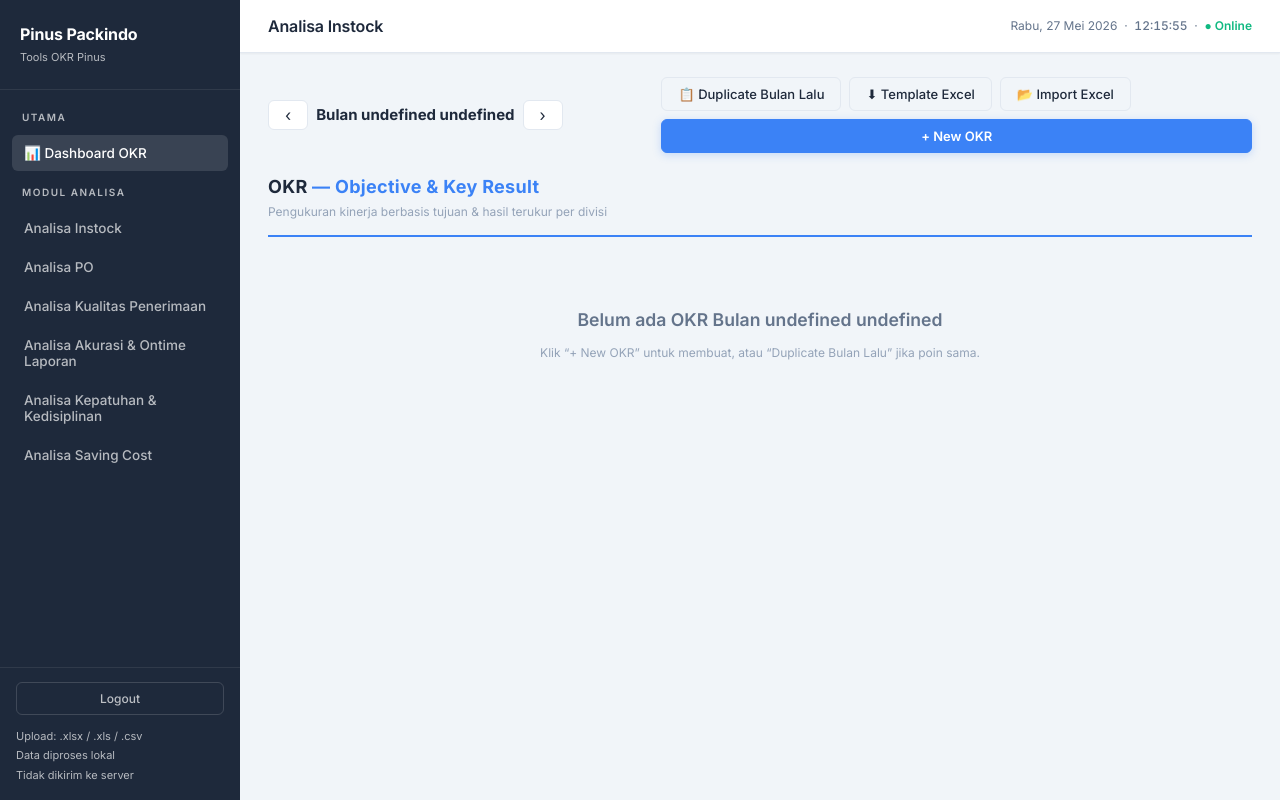
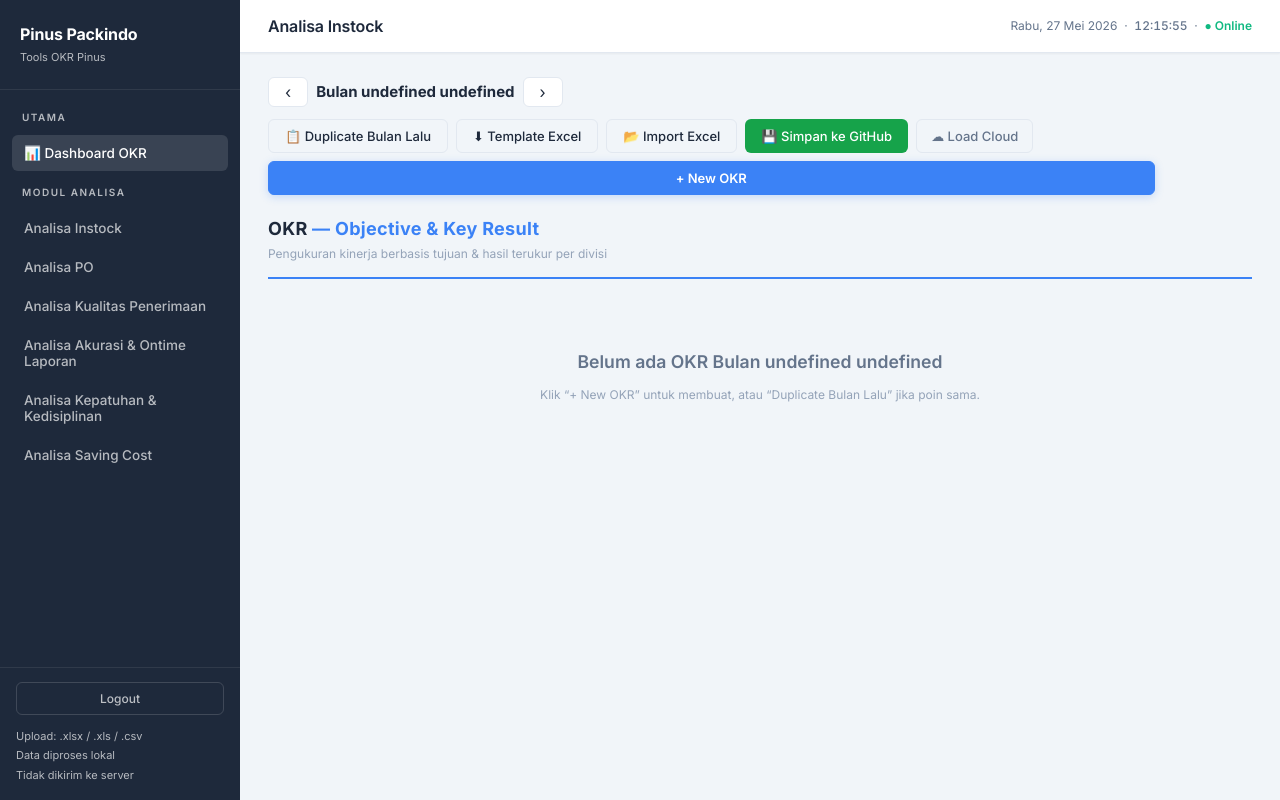
Before and after one commit to pinuspackindo-ai/pinuspackindo-okr, a Flask app: page / in a window 1280 px wide. Run offline with Flask 3, Linux system fonts and the light colour scheme; data that the repository does not hold is empty; some libraries are stand-ins or nearby versions.

Commit message:
Auto sync 2026-05-27 19.15

```diff
--- a/templates/index.html
+++ b/templates/index.html
@@ -404,6 +404,8 @@ tbody tr:hover td{background:var(--bg);}
           <button class="btn" style="background:var(--bg);border:1.5px solid var(--border);color:var(--text);padding:8px 16px;font-size:13px;" onclick="okrDownloadTemplate()">&#x2B07; Template Excel</button>
           <button class="btn" style="background:var(--bg);border:1.5px solid var(--border);color:var(--text);padding:8px 16px;font-size:13px;" onclick="okrImportClick()">&#x1F4C2; Import Excel</button>
           <input type="file" id="okr-file-input" accept=".xlsx,.xls" style="display:none;" onchange="okrProcessFile(event)">
+          <button class="btn" style="background:#16a34a;border:none;color:#fff;padding:8px 16px;font-size:13px;" onclick="okrDownloadData()" title="Download okr_data.json lalu simpan ke folder project untuk sync ke GitHub">&#x1F4BE; Simpan ke GitHub</button>
+          <button class="btn" style="background:var(--bg);border:1.5px solid var(--border);color:var(--text-m);padding:8px 14px;font-size:13px;" onclick="okrLoadCloud(true)" title="Load data terbaru dari GitHub/Vercel">&#x2601; Load Cloud</button>
           <button class="btn btn-primary" style="padding:8px 20px;font-size:13px;" onclick="okrOpenNew()">+ New OKR</button>
         </div>
       </div>
```
